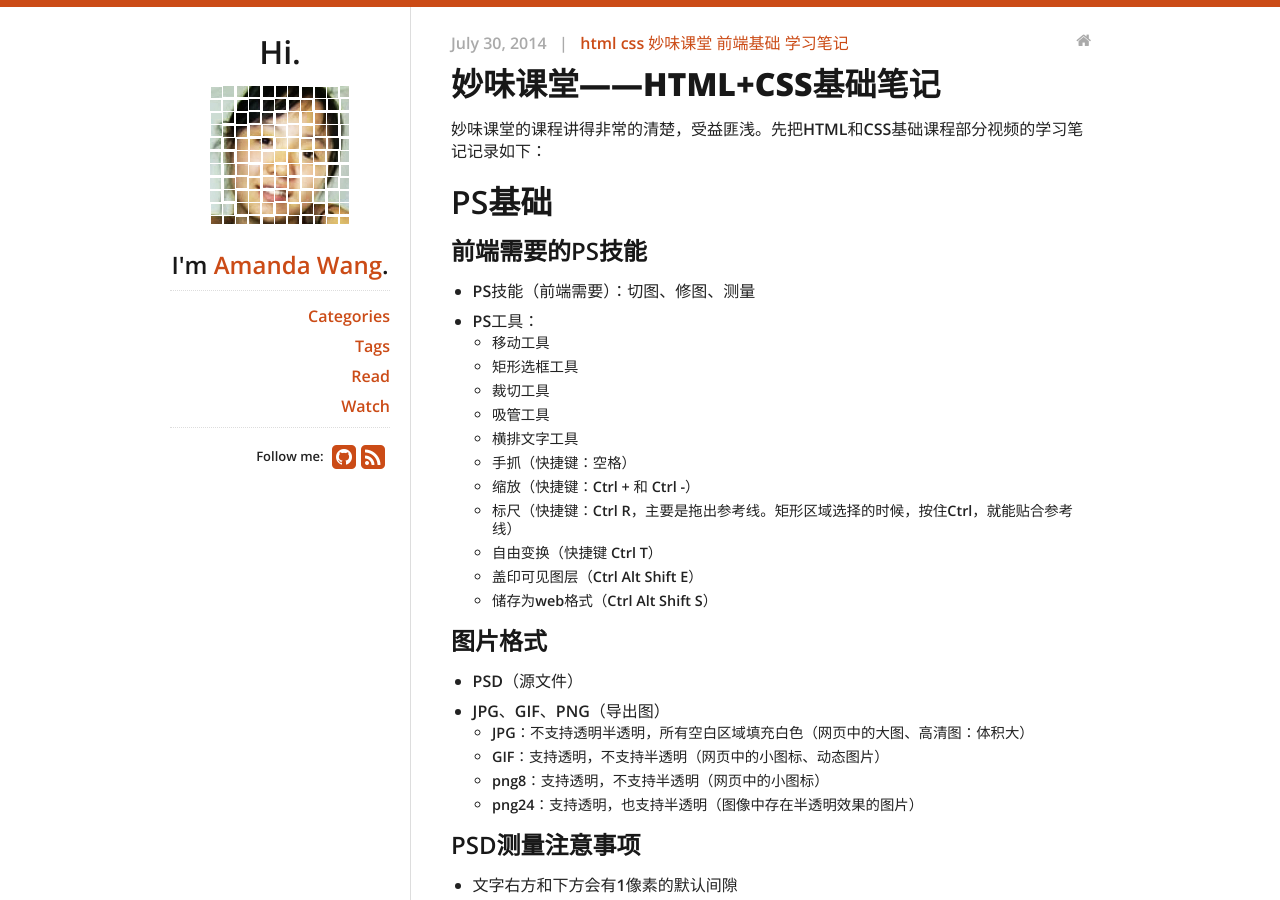
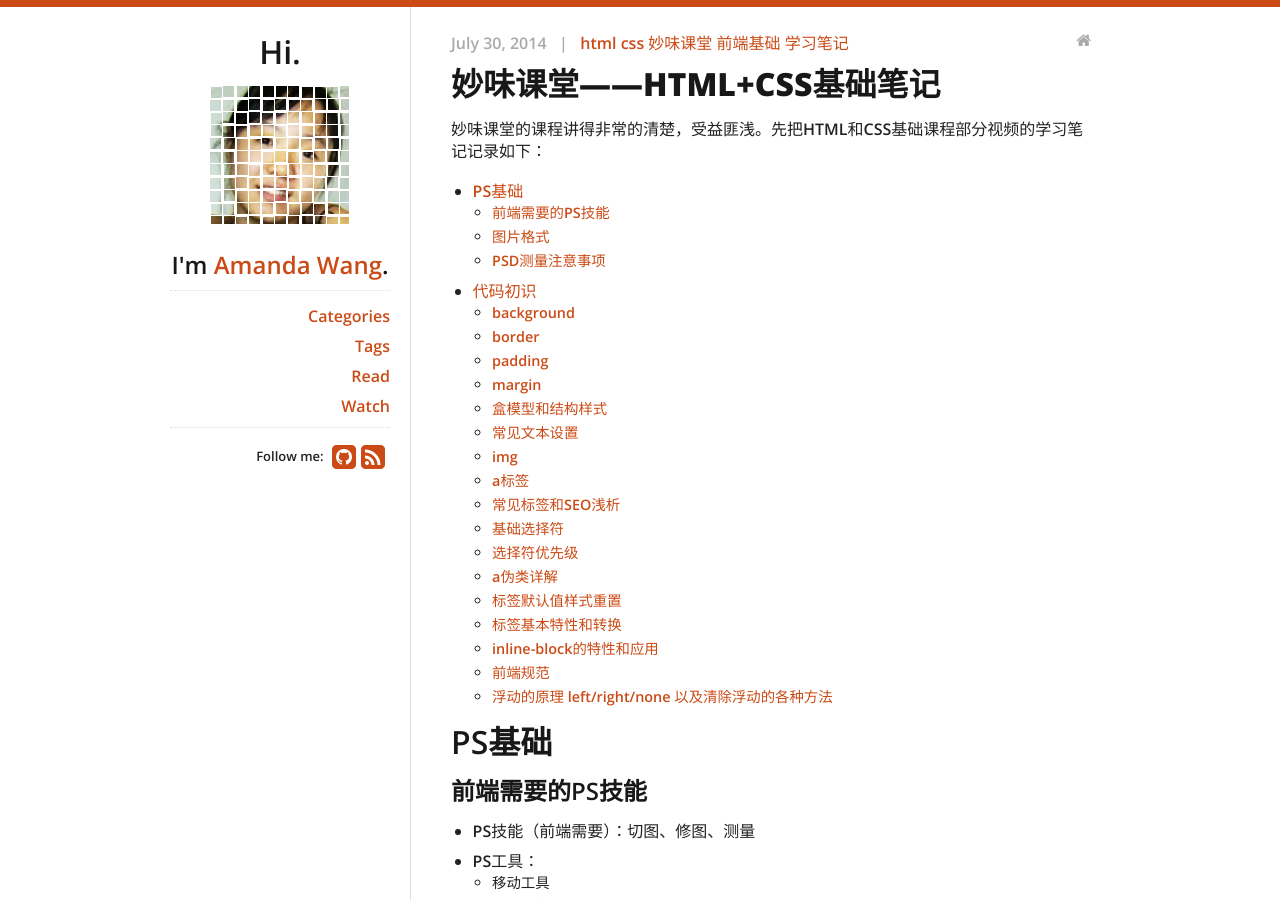
Before and after one commit to fantaghiro/fantaghiro.github.io, a Jekyll site: the page built from _posts/2014-07-30-HTML-CSS-Basics.markdown, in a window 1280 px wide and 900 px high. Built offline with Jekyll 4.4.1, drawn with Linux system fonts in a browser that asks for light colours; nearby versions of some CDN libraries; comment, search, counter and statistics services are not loaded.

Commit message:
Update 2014-07-30-HTML-CSS-Basics.markdown

```diff
--- a/_posts/2014-07-30-HTML-CSS-Basics.markdown
+++ b/_posts/2014-07-30-HTML-CSS-Basics.markdown
@@ -12,6 +12,8 @@ tags:
 
 妙味课堂的课程讲得非常的清楚，受益匪浅。先把HTML和CSS基础课程部分视频的学习笔记记录如下：
 
+- 这里是目录
+{:toc}
 
 #PS基础
 
```
